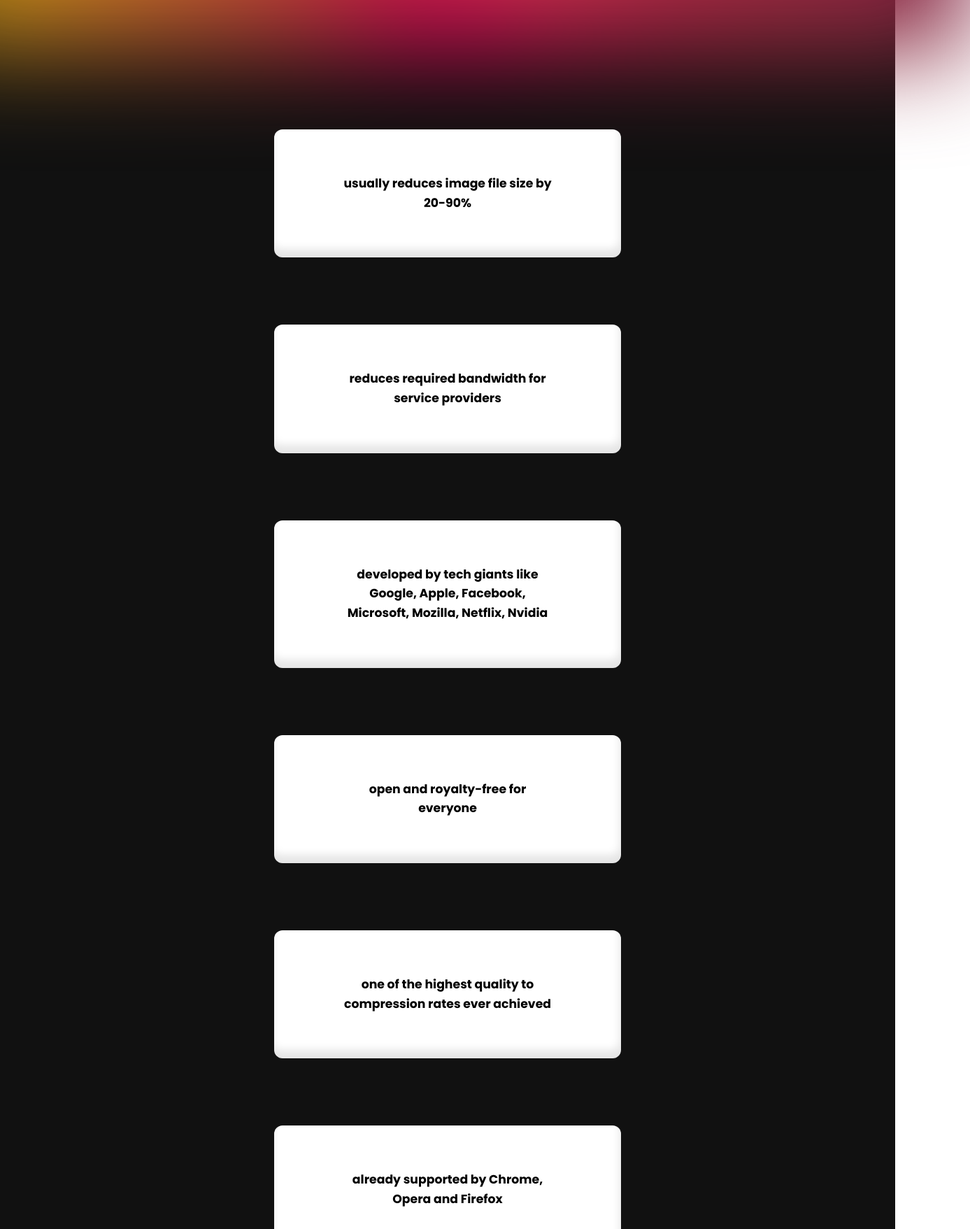
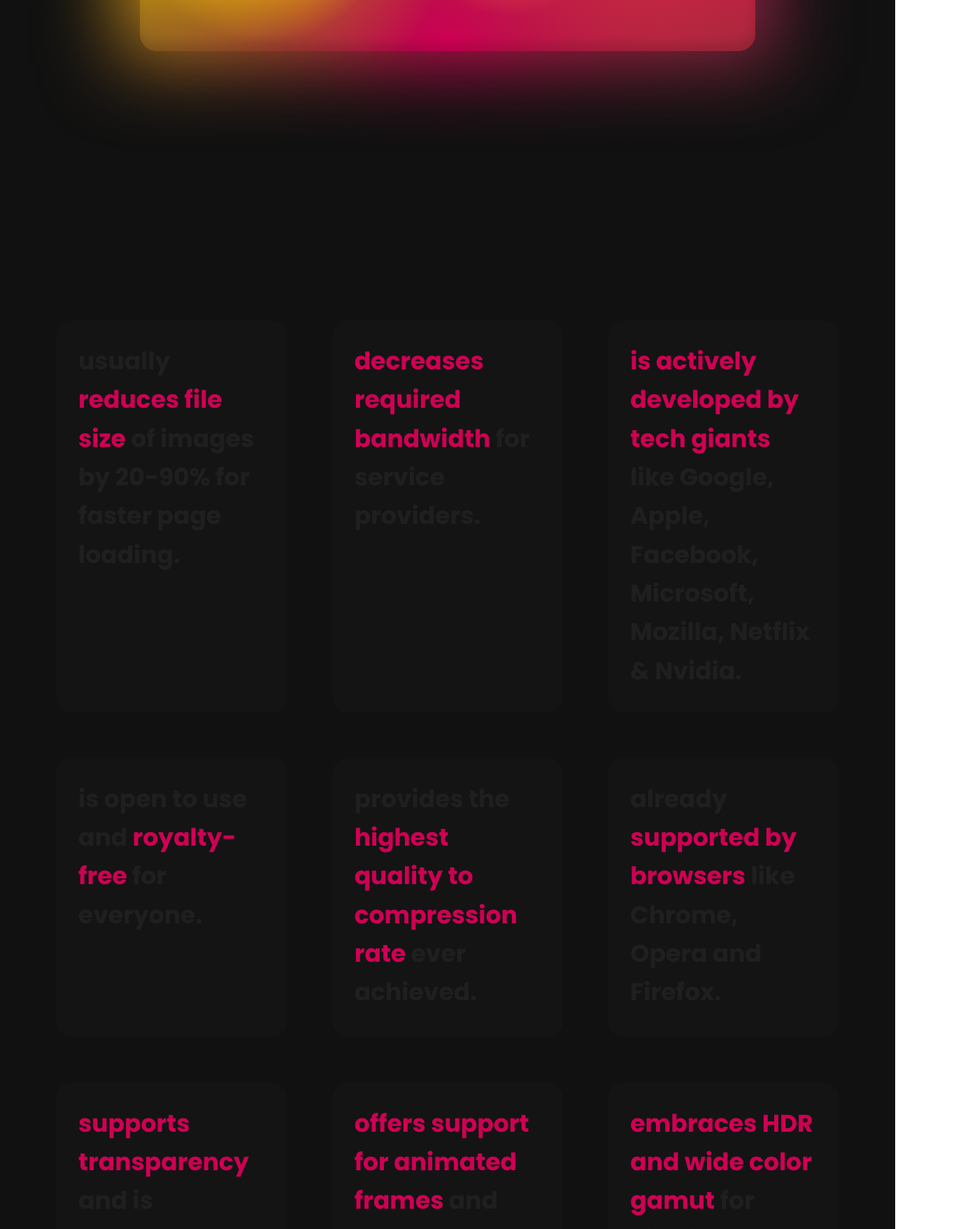
Before and after one commit to loki315zx/avif.io, a Next.js app: page / in a window 1280 px wide. Shown: the part 4140-5897 px from the top of the page at 70% size, 1387 px wide, since content can reach past the window. Built offline with nearby package versions, Linux system fonts and the light colour scheme; a web font is replaced by a local one.

Commit message:
further changes againnnnnn

```diff
--- a/components/App.tsx
+++ b/components/App.tsx
@@ -10,6 +10,7 @@
 import lion from "../assets/images/lion.jpg";
 import lion2 from "../assets/images/lion2.avif";
 import TutorialsBox from "./TutorialsBox";
+import { motion } from "framer-motion";
 
 export default function App() {
   const [converter, setConverter] = useState<Converter>();
@@ -50,6 +51,7 @@
   }
 
   return (
+
     <>
       <div className={"app-container"}>
         <h1 className={"f3 white bold s1"}>
@@ -115,31 +117,53 @@
         <TutorialsBox cssclass="wordpress" title="WordPress" />
       </div>
     </div>
-      <section id="whatisavif">
+      <section id="avifbadge">
 
-          <div className="white center s3 badge__avif">
+          <div className="white center badge__avif">
             <p className="bold">.AVIF
             </p>
+            <motion.div    transition={{ duration: 4, repeat: Infinity, repeatType: "reverse", type: "scale",  damping: 0, mass: 0.5 }}
+            animate={{
+      scale: [1, 1.5]
+    }} className="badge__shadow"></motion.div>
           </div>
-          <div className="badge__grid">
-          <div className="badge__grid__item">usually reduces image file size by 20-90%</div>
-          <div className="badge__grid__item">reduces required bandwidth for service providers</div>
-          <div className="badge__grid__item">
-            developed by tech giants like Google, Apple, Facebook, Microsoft,
-            Mozilla, Netflix, Nvidia
+          </section>
+          <section id="avifadvantages">
+          <div className="advantage__grid">
+          <div className="advantage__grid__item">usually <span className="advantage__important">reduces file size</span> of images by 20-90% for faster page loading.</div>
+          <div className="advantage__grid__item"><span className="advantage__important">decreases required bandwidth</span> for service providers.</div>
+          <div className="advantage__grid__item">
+          <span className="advantage__important">is actively developed by tech giants</span> like Google, Apple, Facebook, Microsoft,
+            Mozilla, Netflix & Nvidia.
           </div>
-          <div className="badge__grid__item">open and royalty-free for everyone</div>
-          <div className="badge__grid__item">one of the highest quality to compression rates ever achieved</div>
-          <div className="badge__grid__item">
-            already supported by Chrome, Opera and Firefox
+          <div className="advantage__grid__item">is open to use and <span className="advantage__important">royalty-free</span> for everyone.</div>
+          <div className="advantage__grid__item">provides the <span className="advantage__important">highest quality to compression rate</span> ever achieved.</div>
+          <div className="advantage__grid__item">
+            already <span className="advantage__important">supported by browsers</span> like Chrome, Opera and Firefox.
           </div>
-          <div className="badge__grid__item">
-            supports transparency
+          <div className="advantage__grid__item">
+          <span className="advantage__important">supports transparency</span> and is therefore a better version of PNG.
           </div>
-          <div className="badge__grid__item">
-            supports animated frames
+          <div className="advantage__grid__item">
+          <span className="advantage__important">offers support for animated frames</span> and can replace GIFs as well as aPNGs.
+          </div>
+          <div className="advantage__grid__item">
+          <span className="advantage__important">embraces HDR and wide color gamut</span> for viewing images on a wider range of colors.
           </div>
         </div>
+        <ReactCompareImage
+              leftImage={lion}
+              rightImage={lion2}
+              leftImageAlt="jpg image"
+              rightImageAlt="avif image"
+              sliderLineWidth={4}
+              handle={<div className="handle" />}
+              sliderLineColor="rgba(255,255,255,0.2)"
+              sliderPositionPercentage={0.5}
+            />
+      </section>
+      <section id="avifcompare">
+
       </section>
     </>
   );
--- a/styles/globals.css
+++ b/styles/globals.css
@@ -977,20 +977,15 @@
 
 /**/
 /**/
-/* WHAT IS AVIF */
+/* AVIFBADGE */
 /**/
 /**/
 
-#whatisavif {
+#avifbadge {
   padding: var(--responsivepadding);
   position: relative;
   background: var(--gray4);
-  z-index: -1;
-}
-
-.badge__grid {
-  margin: 0 var(--s5);
-  padding: var(--s5);
+  z-index: 2;
 }
 
 .badge__avif {
@@ -1010,9 +1005,10 @@
   padding: var(--s5);
   position: relative;
   box-shadow: var(--shadow3d);
+  margin: var(--s4)
 }
 
-.badge__avif:after {
+.badge__shadow {
   content: "";
   position: absolute;
   top: 0;
@@ -1031,7 +1027,6 @@
     radial-gradient(circle at bottom center, var(--color500), transparent 75%),
     radial-gradient(circle at 80% 40%, var(--color100), transparent 75%),
     var(--bg1);
-  animation: animate-shadow 3s ease-out infinite;
   z-index: -1;
   filter: blur(50px);
 }
@@ -1045,29 +1040,57 @@
   font-weight: bold;
 }
 
-.badge__grid__item {
-  padding: var(--s3) var(--s4);
-  border-radius: var(--radius300);
-  box-shadow: var(--shadow3d);
-  margin-bottom: var(--s4);
-  background: var(--white);
-  text-align: center;
+/**/
+/**/
+/* AVIF ADVANTAGES */
+/**/
+/**/
+
+#avifadvantages {
+  background:var(--gray4)
+}
+
+.advantage__grid {
+  display: grid;
+  grid-template-columns: 1fr 1fr 1fr;
+  grid-gap:var(--s2);
+  padding:var(--s3)
+}
+
+.advantage__grid__item {
+  padding: var(--s2);
+  background: hsl(0 0% 8% / 1);
+    color: #ffffff0d;
+  font-weight: bold;
+  min-height: 50vh;
+  margin: var(--s1);
+  border-radius: var(--radius500);
+  font-size: var(--f2);
+  cursor: default;
+}
+
+.advantage__important {
+  color:var(--color500);
   font-weight: bold;
 }
 
-@keyframes animate-shadow {
-  0% {
-    transform:scale(1)
-  }
+.advantage__grid__item:hover {
+  background: #242424;
+  color: white;
+}
 
-  20% {
-    transform:scale(1.5)
-  }
 
-  100% {
-    transform:scale(1)
-  }
+/**/
+/**/
+/* IMAGECOMPARE */
+/**/
+/**/
+
+#avifcompare  {
+  padding:var(--responsivepadding);
+  background: hsl(0 0% 8% / 1);
 }
+
 
 /**/
 /**/
```
